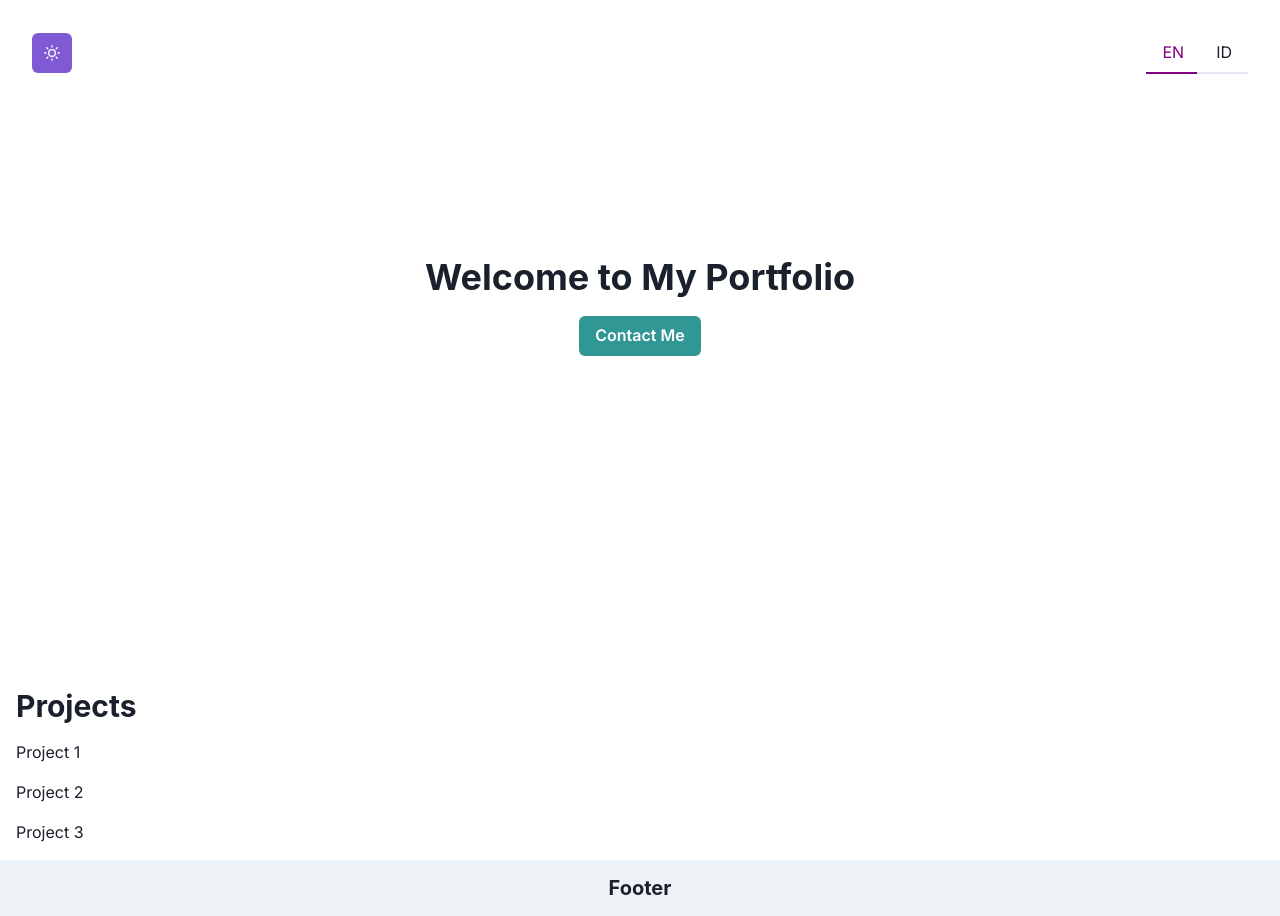
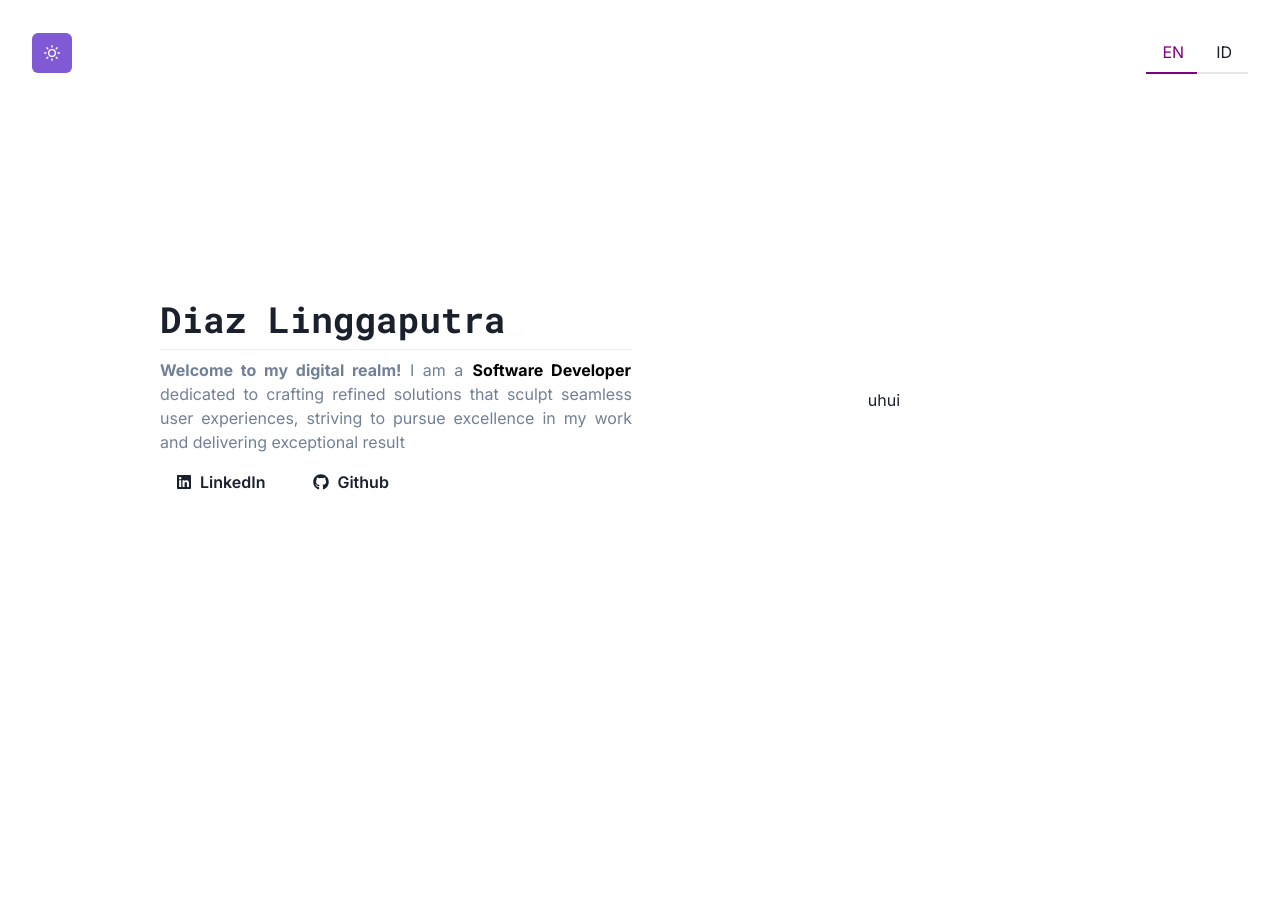
Before and after one commit to diazlp/evergreen-portfolio-nextjs, a Next.js app: page / in a window 1280 px wide. After the commit the page ends 800 px from the top, so only its background shows below. Built offline with nearby package versions, Linux system fonts and the light colour scheme.

Commit message:
feat(home-section): adds content & animation

```diff
--- a/package.json
+++ b/package.json
@@ -18,10 +18,13 @@
     "@chakra-ui/react": "^2.8.2",
     "@emotion/react": "^11.11.3",
     "@emotion/styled": "^11.11.0",
+    "@fontsource/roboto-mono": "^5.0.16",
     "framer-motion": "^11.0.3",
     "next": "14.1.0",
     "react": "^18",
-    "react-dom": "^18"
+    "react-dom": "^18",
+    "react-icons": "^5.0.1",
+    "react-typed": "^2.0.12"
   },
   "devDependencies": {
     "@types/node": "^20",
--- a/src/app/page.tsx
+++ b/src/app/page.tsx
@@ -1,42 +1,24 @@
 'use client'
 
 import React from 'react'
-import { Box, Button, Flex, Heading } from '@chakra-ui/react'
-import { motion } from 'framer-motion'
+import { Box, Heading } from '@chakra-ui/react'
 import HeaderSection from '@/components/header-section'
-
-const MotionFlex = motion(Flex)
+import HomeSection from '@/components/home-section'
 
 export default function Home(): React.ReactNode {
   return (
     <Box>
       <HeaderSection />
-      <Box p={4}>
-        <MotionFlex
-          initial={{ opacity: 0, y: -20 }}
-          animate={{ opacity: 1, y: -30 }}
-          transition={{ duration: 1 }}
-          direction="column"
-          align="center"
-          justify="center"
-          height="80vh"
-        >
-          <Heading size="xl">Welcome to My Portfolio</Heading>
-          <Button mt={4} colorScheme="teal">
-            Contact Me
-          </Button>
-        </MotionFlex>
-      </Box>
-      <Box p={4}>
+      <HomeSection />
+      {/* <Box p={4}>
         <Heading size="lg">Projects</Heading>
-        {/* Replace this with your project showcase */}
         <Box mt={4}>Project 1</Box>
         <Box mt={4}>Project 2</Box>
         <Box mt={4}>Project 3</Box>
       </Box>
       <Box bg="gray.100" py={4} textAlign="center">
         <Heading size="md">Footer</Heading>
-      </Box>
+      </Box> */}
     </Box>
   )
 }
--- a/src/app/ui-provider.tsx
+++ b/src/app/ui-provider.tsx
@@ -8,6 +8,7 @@ import {
   ColorModeScript,
   theme as base,
 } from '@chakra-ui/react'
+import '@fontsource/roboto-mono/700.css'
 
 const config: ThemeConfig = {
   initialColorMode: 'light',
@@ -15,7 +16,7 @@ const config: ThemeConfig = {
 }
 
 const fonts = {
-  heading: `Josefin Sans, ${base.fonts.heading}`,
+  heading: `Roboto Mono, ${base.fonts.heading}`,
 }
 
 const theme = extendTheme({ config, fonts })
--- a/src/components/header-section/index.tsx
+++ b/src/components/header-section/index.tsx
@@ -15,6 +15,7 @@ export default function HeaderSection(): React.ReactNode {
       align="center"
       alignItems="center"
       w="100%"
+      backdropFilter="blur(3px)"
     >
       <ThemeButtonComponent />
 
--- a/src/components/header-section/language-selector.tsx
+++ b/src/components/header-section/language-selector.tsx
@@ -21,7 +21,7 @@ export default function HeaderSection(): React.ReactNode {
             style={{ position: 'absolute', bottom: 0, width: '50%', zIndex: 1 }}
             initial={{ x: selectedTab === 0 ? '100%' : '0%' }}
             animate={{ x: selectedTab === 0 ? '0%' : '100%' }}
-            transition={{ type: 'tween', duration: 1 }}
+            transition={{ type: 'tween', duration: 0.75 }}
           >
             <motion.div
               style={{
--- a/src/components/home-section/index.tsx
+++ b/src/components/home-section/index.tsx
@@ -0,0 +1,139 @@
+import React from 'react'
+import { Variants, motion } from 'framer-motion'
+import {
+  Container,
+  Stack,
+  VStack,
+  Heading,
+  Divider,
+  Text,
+  HStack,
+  Link,
+  Button,
+  Center,
+  Mark,
+  useColorModeValue,
+} from '@chakra-ui/react'
+import { ReactTyped } from 'react-typed'
+import { FaGithub, FaLinkedin } from 'react-icons/fa'
+import { GITHUB_LINK, LINKEDIN_LINK } from '@/utils/constants'
+
+const variants: Variants = {
+  hidden: {
+    opacity: 0,
+    x: 0,
+    y: 40,
+    transition: { duration: 1, type: 'easeOut' },
+  },
+  enter: {
+    opacity: 1,
+    x: 0,
+    y: 0,
+    transition: { duration: 1, type: 'easeOut' },
+  },
+  exit: {
+    opacity: 0,
+    x: 0,
+    y: -40,
+    transition: { duration: 1, type: 'easeOut' },
+  },
+}
+
+export default function HomeSection(): React.ReactNode {
+  return (
+    <Container
+      as={motion.div}
+      display="flex"
+      maxW="container.lg"
+      minH={{ base: 'auto', md: '100vh' }}
+      px={{ base: 4, lg: 8 }}
+      initial="hidden"
+      animate="enter"
+      exit="exit"
+      variants={variants}
+      centerContent
+    >
+      <Stack
+        spacing={4}
+        py={12}
+        align="center"
+        h="100vh"
+        w="100%"
+        direction={{ base: 'column', md: 'row' }}
+      >
+        <VStack
+          spacing={2}
+          align="start"
+          w={{ base: '100%', md: '50%' }}
+          py={{ base: 20, md: 0 }}
+          userSelect="none"
+        >
+          <Heading as="h1">
+            <ReactTyped
+              startWhenVisible
+              strings={['Diaz Linggaputra']}
+              typeSpeed={70}
+              startDelay={1000}
+              cursorChar="_"
+            />
+          </Heading>
+          <Divider />
+
+          <Text color="gray.500" align="justify">
+            {/* <Trans i18nKey='excerpt'>
+              <strong>Student</strong> by day, <strong>mad developer</strong> by
+              night. Passionate about computer science and{' '}
+              <strong>new technologies</strong>, currently{' '}
+              <ExternalLink href='https://nextjs.org/'>Next.js</ExternalLink> &{' '}
+              <ExternalLink href='https://chakra-ui.com/'>
+                Chakra UI
+              </ExternalLink>
+              , I develop in order to propose different{' '}
+              <strong>opensource</strong> contents.
+            </Trans> */}
+            <strong>Welcome to my digital realm!</strong> I am a &#8202;
+            <Mark color={useColorModeValue('black', 'white')} fontWeight="bold">
+              Software Developer
+            </Mark>
+            &#8202; dedicated to crafting refined solutions that sculpt seamless
+            user experiences, striving to pursue excellence in my work and
+            delivering exceptional result
+          </Text>
+          <HStack
+            spacing={4}
+            w="full"
+            justify={{ base: 'center', md: 'flex-start' }}
+          >
+            <Link href={LINKEDIN_LINK} isExternal>
+              <Button
+                colorScheme="brand"
+                variant="ghost"
+                leftIcon={<FaLinkedin />}
+              >
+                LinkedIn
+              </Button>
+            </Link>
+            <Link href={GITHUB_LINK} isExternal>
+              <Button
+                colorScheme="brand"
+                variant="ghost"
+                leftIcon={<FaGithub />}
+              >
+                Github
+              </Button>
+            </Link>
+          </HStack>
+        </VStack>
+        <Center w={{ base: '100%', md: '50%' }}>
+          {/* <CustomImage
+            src='/assets/images/home.jpg'
+            width={300}
+            height={500}
+            alt='Cover Image'
+          /> */}
+          uhui
+        </Center>
+      </Stack>
+    </Container>
+  )
+}
--- /dev/null
+++ b/src/utils/constants.ts
@@ -0,0 +1,3 @@
+export const GITHUB_LINK: string = 'https://github.com/diazlp'
+export const LINKEDIN_LINK: string =
+  'https://www.linkedin.com/in/diazlinggaputra/'
```
Also changed, not shown: 1 other file (tests, documents, lock files or other folders).
